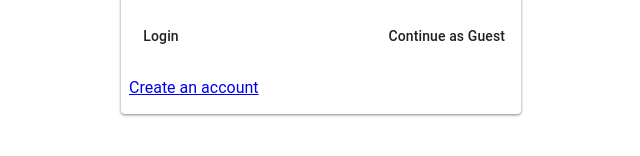
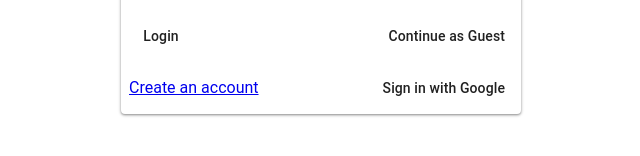
Before and after one commit to kuanhc96/roots-app, a Nuxt app in the folder auth-server/frontend/: page /login in a window 1280 px wide. Shown: the part 320-476 px from the top of the page, without its empty margins (319-959 px from the left). Built offline with nearby package versions, Linux system fonts and the light colour scheme.

Commit message:
feat: add google login button

```diff
--- a/auth-server/frontend/components/LoginForm.vue
+++ b/auth-server/frontend/components/LoginForm.vue
@@ -21,6 +21,8 @@
       </v-card-actions>
       <v-card-actions>
         <NuxtLink to="/signup">Create an account</NuxtLink>
+        <v-spacer></v-spacer>
+        <v-btn variant="text" @click="authorizeWithGoogle()">Sign in with Google</v-btn>
       </v-card-actions>
     </v-card>
 
@@ -44,4 +46,27 @@ const showNotice = ref(route.query.notice === 'tempPasswordSent')
 // A failed login 302s here with ?e=<code> (e.g. invalid_login); the composable
 // maps it to display text and scrubs the code from the URL after mount.
 const loginErrorMessage = useServerErrorMessage()
+
+// Starts Google's authorization-code flow (GIS code client, redirect mode). The state
+// is checked by the /callback page against sessionStorage on the way back. openid+email
+// are required for an id_token carrying the email claim; profile supplies the name used
+// when an account is auto-created.
+const config = useRuntimeConfig()
+
+function authorizeWithGoogle() {
+  const google = (window as any).google
+  if (!google?.accounts?.oauth2) return // GIS script not loaded yet
+
+  const state = crypto.randomUUID()
+  console.log(state)
+  sessionStorage.setItem('google_oauth_state', state)
+  const client = google.accounts.oauth2.initCodeClient({
+    client_id: config.public.googleClientId,
+    scope: 'openid email profile',
+    ux_mode: 'redirect',
+    redirect_uri: `${window.location.origin}/callback`,
+    state: state
+  })
+  client.requestCode();
+}
 </script>
```
